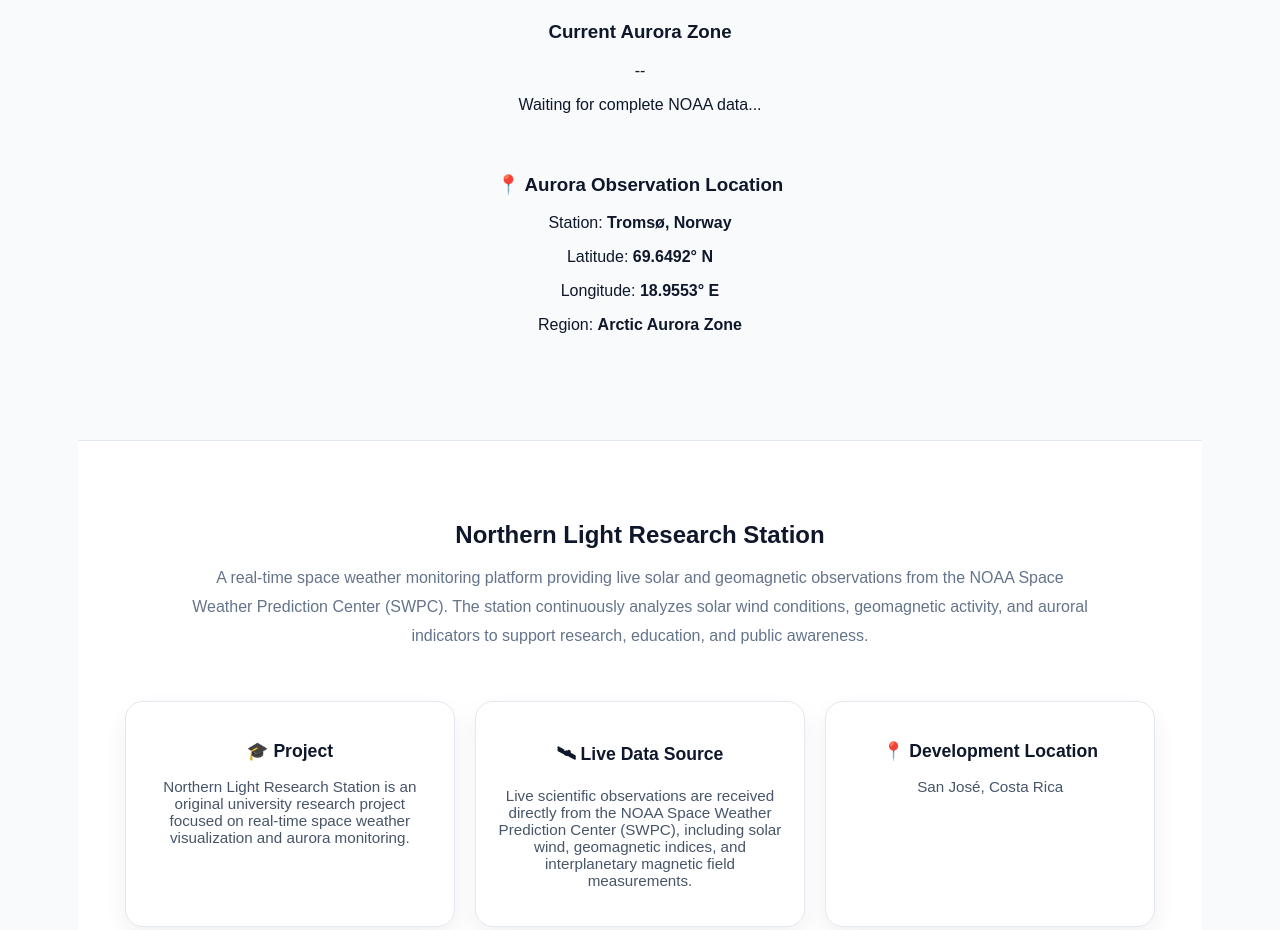
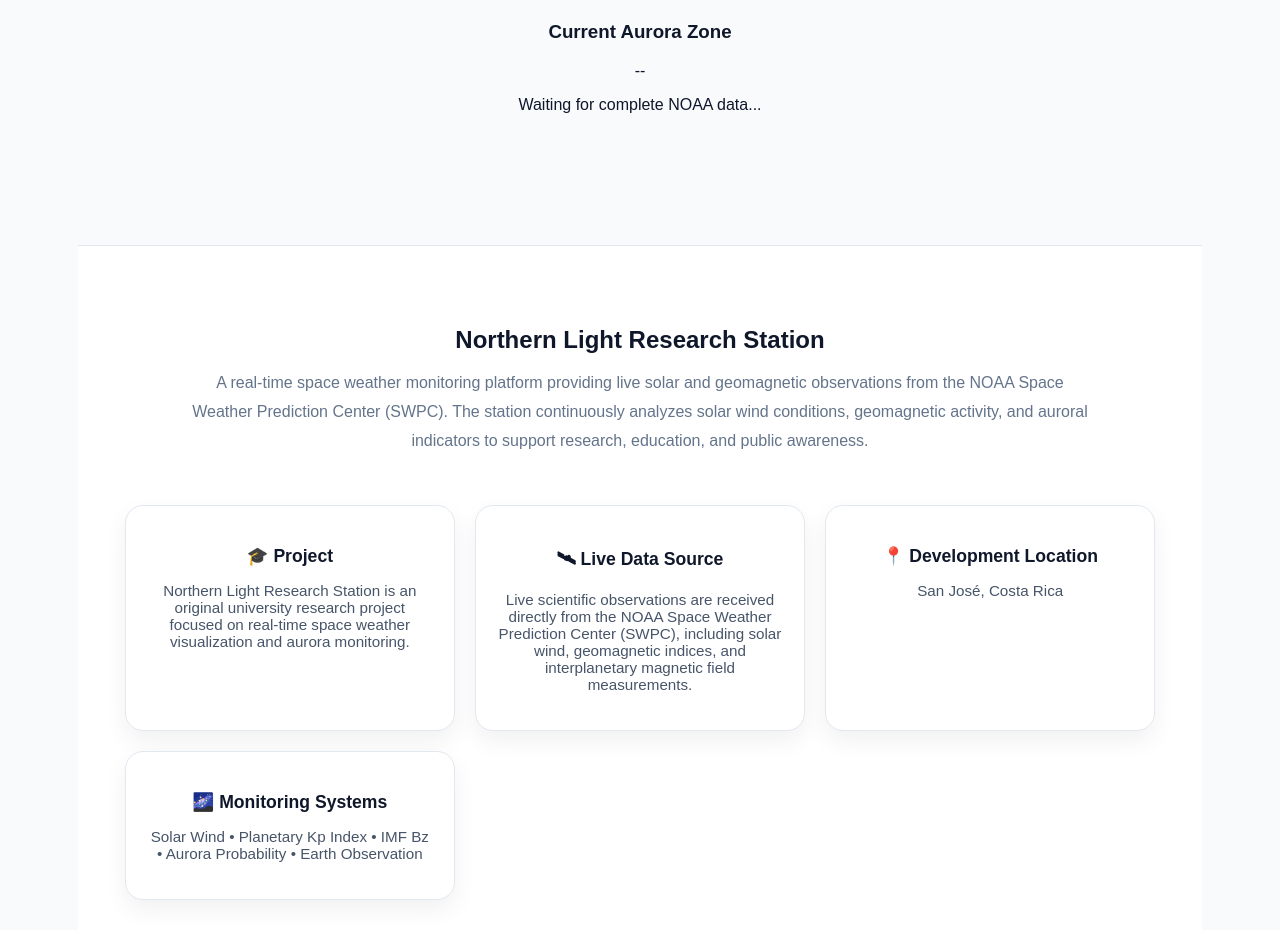
Before and after one commit to gloriacitizen00-dev/NorthernLight-ResearchStation.html, a plain HTML site: page index.html in a window 1280 px wide. Shown: the part 3927-4857 px from the top of the page. Drawn offline with Linux system fonts and the light colour scheme; no server answers; a script that the page names is missing.

Commit message:
Delete observation location section from index.html
Removed the observation location section from the HTML.

```diff
--- a/index.html
+++ b/index.html
@@ -1258,51 +1258,6 @@ and Aurora Borealis visibility opportunities.
 
         </div>
 
-        <!-- ==========================================
-     OBSERVATION LOCATION
-========================================== -->
-
-<div class="research-card">
-
-    <h3>
-        📍 Aurora Observation Location
-    </h3>
-
-
-    <p>
-        Station:
-        <strong>
-            Tromsø, Norway
-        </strong>
-    </p>
-
-
-    <p>
-        Latitude:
-        <strong>
-            69.6492° N
-        </strong>
-    </p>
-
-
-    <p>
-        Longitude:
-        <strong>
-            18.9553° E
-        </strong>
-    </p>
-
-
-    <p>
-        Region:
-        <strong>
-            Arctic Aurora Zone
-        </strong>
-    </p>
- </div>
-
-</div>
-
  <footer class="footer">
 
 <div class="footer-container">
```
